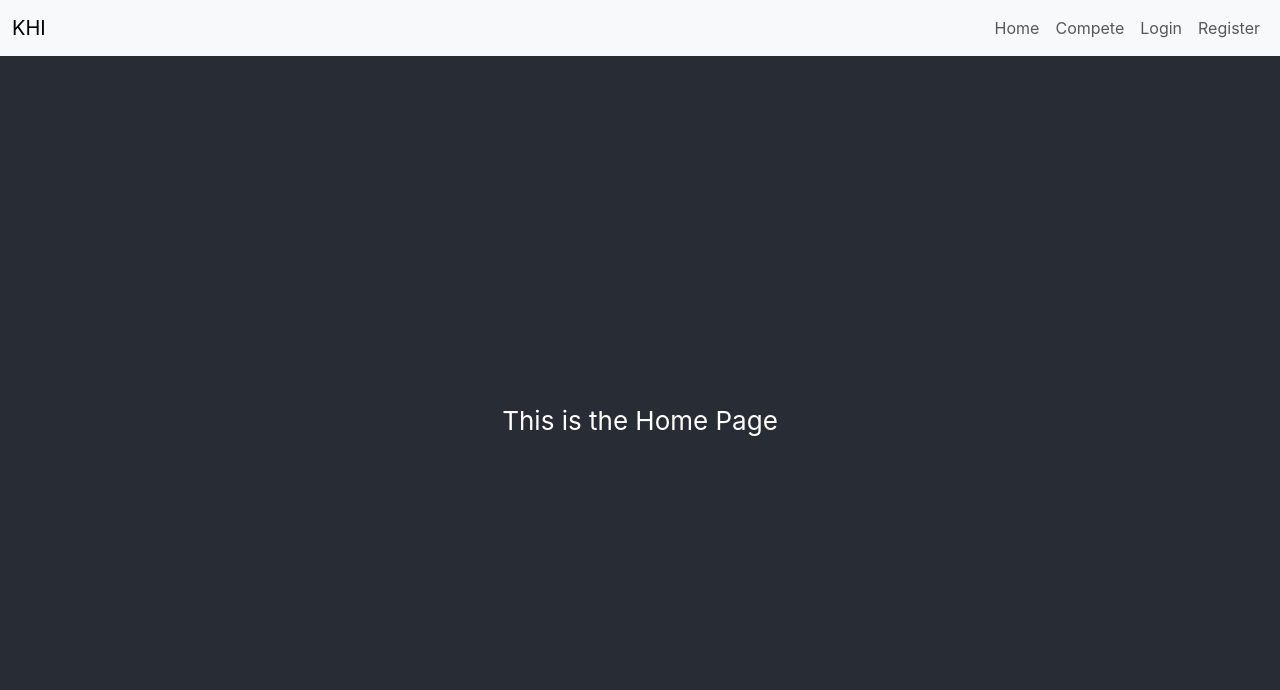
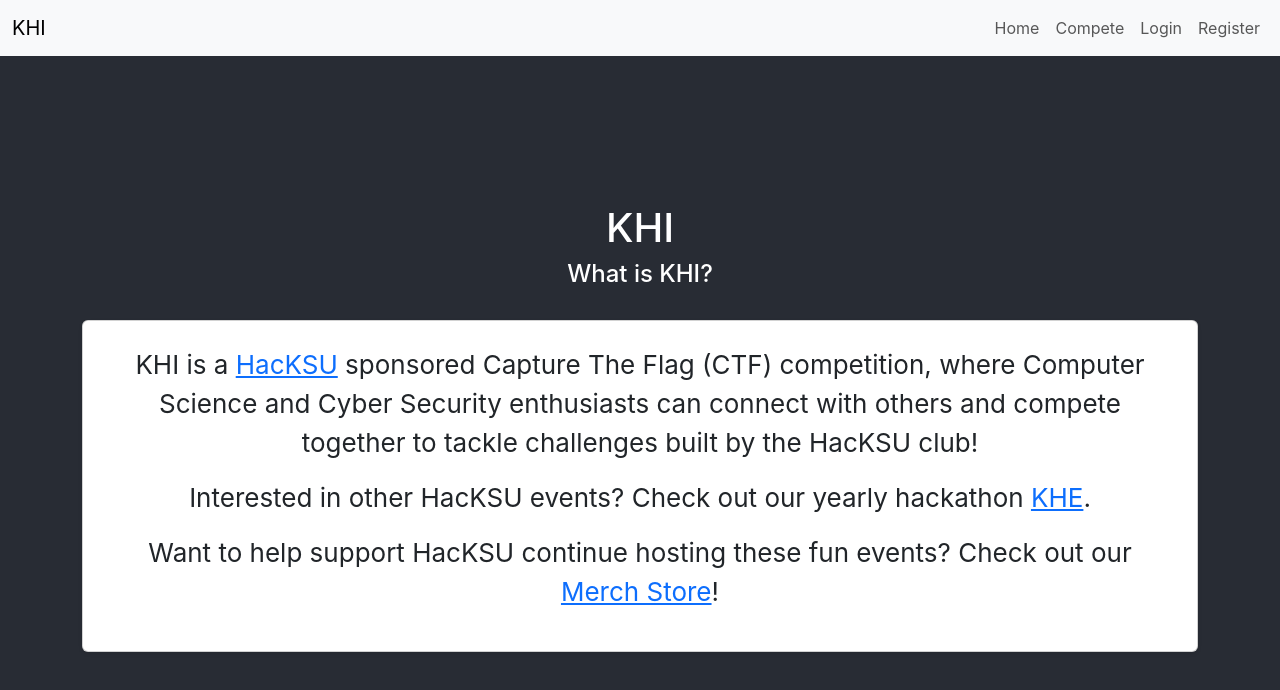
Before and after one commit to hacksu/kent-hack-it, a React (Create React App) app: page / in a window 1280 px wide. Shown: the top 690 px of the page. Built offline with nearby package versions, Linux system fonts and the light colour scheme; no server answers.

Commit message:
Added content to home-page

```diff
--- a/src/pages/home.js
+++ b/src/pages/home.js
@@ -12,7 +12,29 @@ export function Home() {
         className="App-header"
         style={{ minHeight: `calc(100vh - ${navbarHeight}px)` }}
       >
-        <p>This is the Home Page</p>
+        <h1>KHI</h1>
+        <h4>What is KHI?</h4>
+
+        <div class="container mt-4">
+          <div class="card p-4 shadow-sm">
+            <p>
+              KHI is a <a href="https://hacksu.com/" class="link-primary">HacKSU</a> sponsored Capture The Flag (CTF) competition,
+              where Computer Science and Cyber Security enthusiasts can connect
+              with others and compete together to tackle challenges built by
+              the HacKSU club!
+            </p>
+
+            <p>
+              Interested in other HacKSU events? Check out our yearly hackathon <a href="https://khe.io" class="link-primary">KHE</a>.
+            </p>
+
+            <p>
+              Want to help support HacKSU continue hosting these fun events?
+              Check out our <a href="https://www.redbubble.com/people/KentStateCS/shop" class="link-primary">Merch Store</a>!
+            </p>
+          </div>
+        </div>
+
       </header>
     </div>
   );
```
